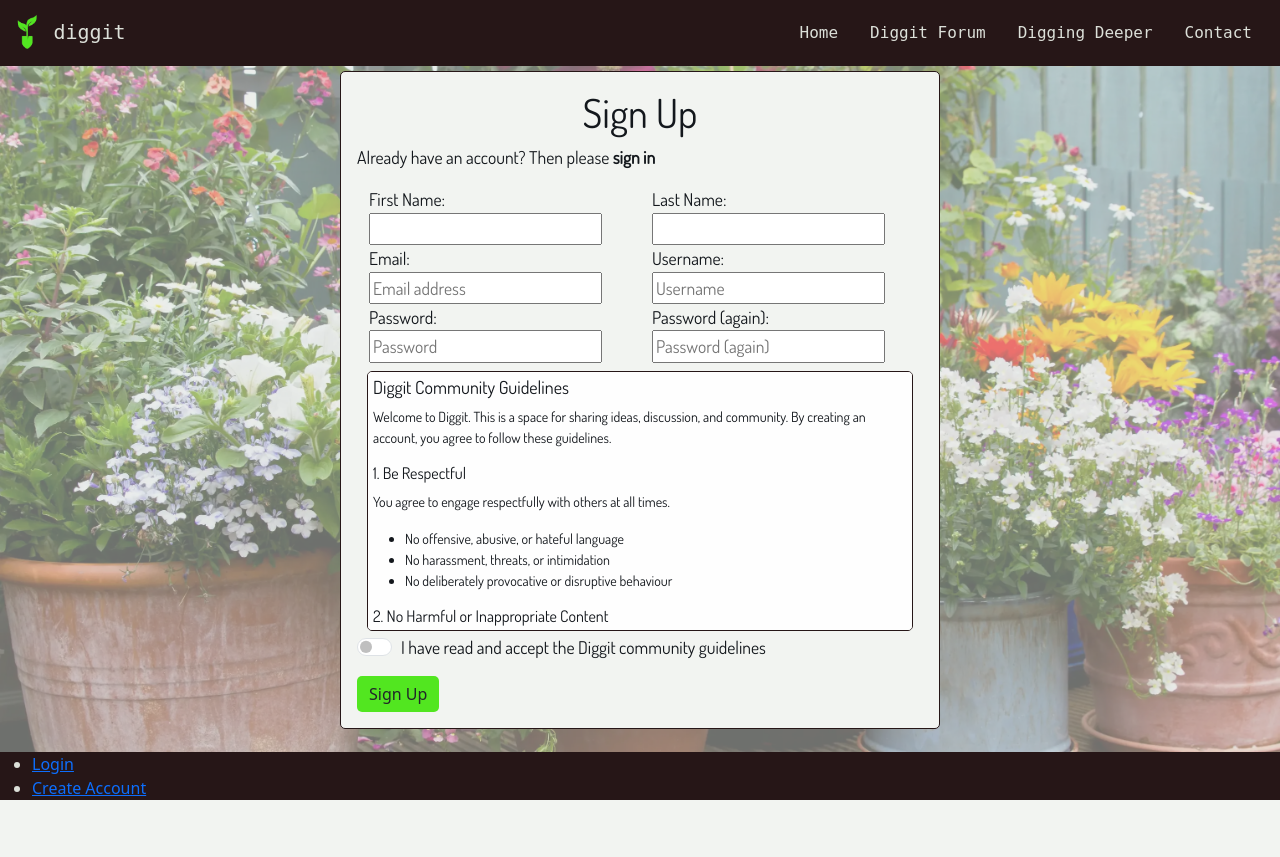
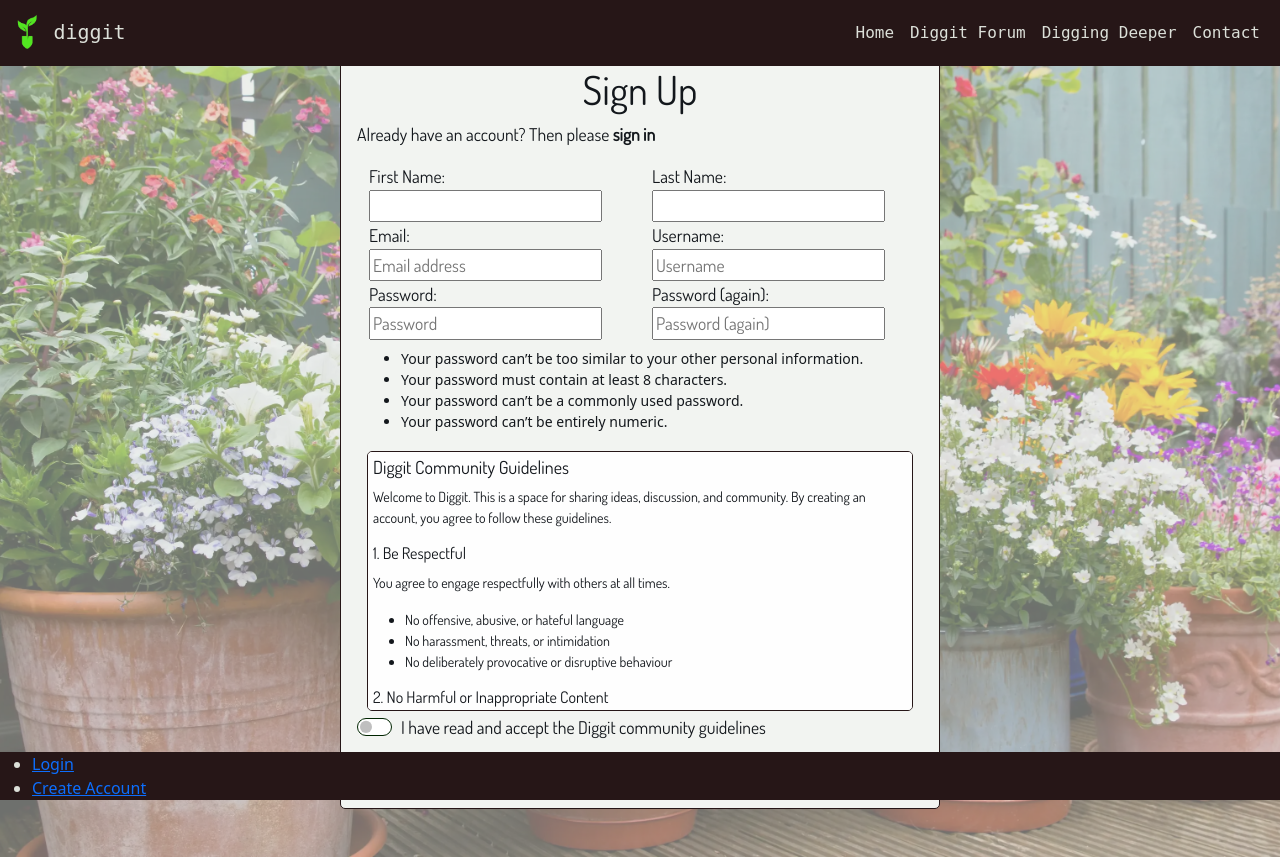
Before and after one commit to geraldine-mor/diggit, a Django app: page /accounts/signup/ in a window 1280 px wide. Before the commit the page ends 800 px from the top, so only its background shows below. Run offline with Django 5.2, Linux system fonts and the light colour scheme; some libraries are stand-ins or nearby versions; some web fonts are replaced.

Commit message:
Add password rules

```diff
--- a/blog/templates/blog/read_post.html
+++ b/blog/templates/blog/read_post.html
@@ -4,10 +4,11 @@
 {% block content %}
 
 <!--Single post-->
-<div class="single-post">
+<div class="single-post body-container">
     <div>
         <h1 id="post-title">{{ post.title }}</h1>
-        <div id="details" class="d-flex"><p>{% if post.author.is_superuser %}Claude
+        <div id="details" class="d-flex">
+            <p>{% if post.author.is_superuser %}Claude
                 Digsby {% else %} {{ post.author }} {% endif %} | {{ post.created_on | date }}</p>
         </div>
     </div>
--- a/blog/templates/digging_deeper.html
+++ b/blog/templates/digging_deeper.html
@@ -4,7 +4,7 @@
 {% block content %}
 
 <!--Digging Deeper content-->
-<div class="container">
+<div class="container body-container">
     <div class="row">
 
         {% for post in post_list %}
--- a/static/css/styles.css
+++ b/static/css/styles.css
@@ -196,6 +196,10 @@ main {
     border-color: var(--forest);
 }
 
+.form-check-input {
+    border-color: var(--forest);
+}
+
 .form-check-input:focus {
     border-color: var(--forest);
     outline: 0;
@@ -247,7 +251,13 @@ footer ul {
     main {
         padding: 0;
     }
+
+    .body-container {
+        padding-top: 66px;
+    }
+
 }
+
 /*Medium screens and up*/
 @media screen and (min-width: 768px) {
     .card {
--- a/templates/account/login.html
+++ b/templates/account/login.html
@@ -2,7 +2,7 @@
 {% load i18n %}
 {% load allauth account %}
 {% block head_title %}
-    {% trans "Sign In" %}
+    {% trans " | Sign In" %}
 {% endblock head_title %}
 {% block content %}
     {% element h1 %}
--- a/templates/account/signup.html
+++ b/templates/account/signup.html
@@ -3,7 +3,7 @@
 {% load allauth i18n %}
 {% url 'account_signup' as action_url %}
 
-{% block head_title %}{% trans "Signup" %}{% endblock head_title %}
+{% block head_title %}{% trans " | Signup" %}{% endblock head_title %}
 
 {% block content %}
 <div id="signup-backdrop">
@@ -16,7 +16,7 @@
             <form method="post" action="{% url 'account_signup' %}">
                 {% csrf_token %}
                 <div class="container">
-                    <div class="row mb-2">
+                    <div class="row">
                         <div class="col-12 col-sm-6">
                             <div class="card-text form-field">
                                 {{ form.first_name.label_tag}}<br>
@@ -58,6 +58,14 @@
                                 {{ form.password2 }}
                                 <span class="small red">{{ form.password2.errors}}</span>
                             </div>
+                        </div>
+                        <div class="mt-2">
+                            <ul>
+                                <li class="small">Your password can’t be too similar to your other personal information.</li>
+                                <li class="small">Your password must contain at least 8 characters.</li>
+                                <li class="small">Your password can’t be a commonly used password.</li>
+                                <li class="small">Your password can’t be entirely numeric.</li>
+                            </ul>
                         </div>
                     </div>
                 </div>
--- a/templates/base.html
+++ b/templates/base.html
@@ -26,13 +26,13 @@
         <!--Custom CSS-->
         <link rel="stylesheet" href="{% static 'css/styles.css' %}">
 
-        <title>diggit {% block page_title %}{% endblock %}</title>
+        <title>diggit {% block head_title %}{% endblock %}</title>
     </head>
 
     <body class="d-flex flex-column">
 
         <header>
-            <nav class="navbar navbar-expand-lg fixed-top" data-bs-theme="dark">
+            <nav class="navbar navbar-expand-md fixed-top" data-bs-theme="dark">
                 <div class="container-fluid">
                     <a class="navbar-brand" href="#">
                         <img id="logo" src="{% static 'images/green-logo.png' %}" alt="Diggit logo">
@@ -46,12 +46,12 @@
                     <div class="collapse navbar-collapse" id="navbarSupportedContent">
                         <ul class="navbar-nav ms-auto">
                             {% if user.is_superuser %}
-                            <li class="nav-item px-2 ms-auto"><a id="admin-link" class="nav-link" href="{% url 'admin:index' %}">Admin</a></li>
+                            <li class="nav-item ms-auto"><a id="admin-link" class="nav-link" href="{% url 'admin:index' %}">Admin</a></li>
                             {% endif %}
-                            <li class="nav-item px-2 ms-auto"><a href="{% url 'home' %}" class="nav-link {% if request.path == home_url %}active{% endif %}">Home</a></li>
-                            <li class="nav-item px-2 ms-auto"><a href="#" class="nav-link">Diggit Forum</a></li>
-                            <li class="nav-item px-2 ms-auto"><a href="{% url 'digging_deeper' %}" class="nav-link {% if request.path == blog_url %}active{% endif %}">Digging Deeper</a></li>
-                            <li class="nav-item px-2 ms-auto"><a href="#" class="nav-link">Contact</a></li>
+                            <li class="nav-item ms-auto"><a href="{% url 'home' %}" class="nav-link {% if request.path == home_url %}active{% endif %}">Home</a></li>
+                            <li class="nav-item ms-auto"><a href="#" class="nav-link">Diggit Forum</a></li>
+                            <li class="nav-item ms-auto"><a href="{% url 'digging_deeper' %}" class="nav-link {% if request.path == blog_url %}active{% endif %}">Digging Deeper</a></li>
+                            <li class="nav-item ms-auto"><a href="#" class="nav-link">Contact</a></li>
                         </ul>
                     </div>
                 </div>
```
